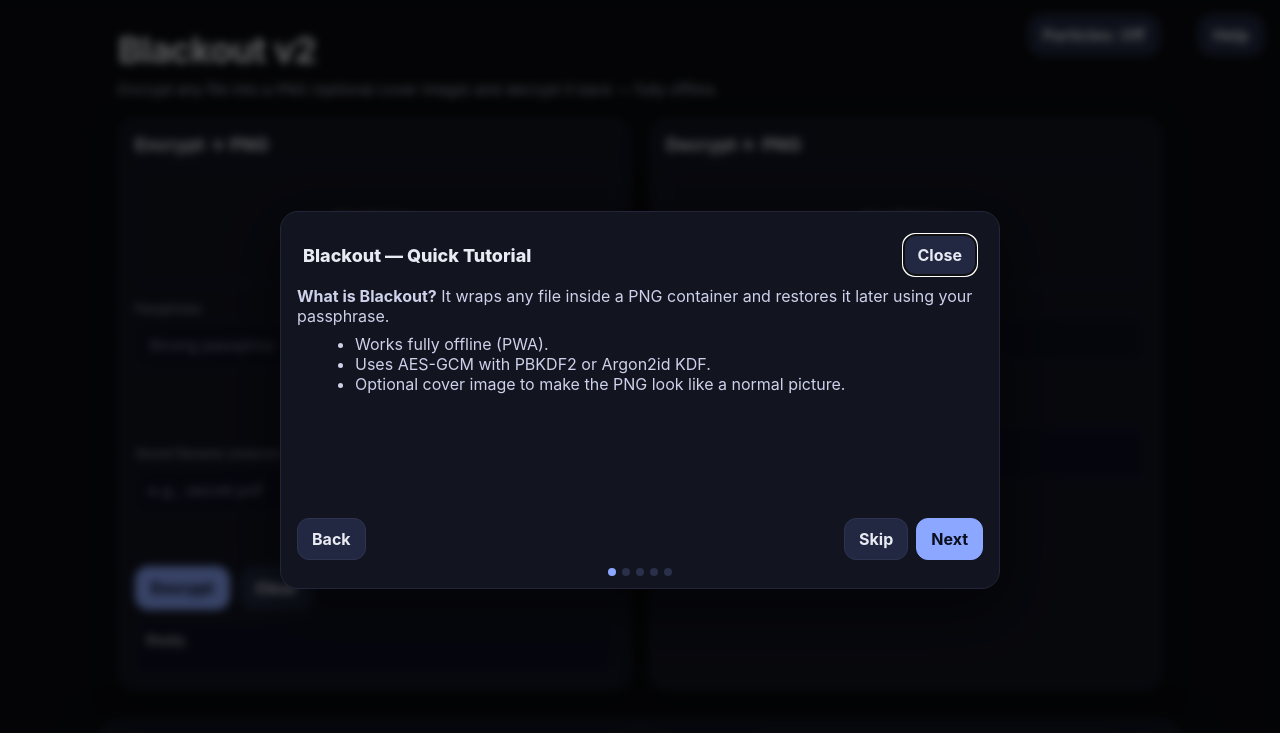
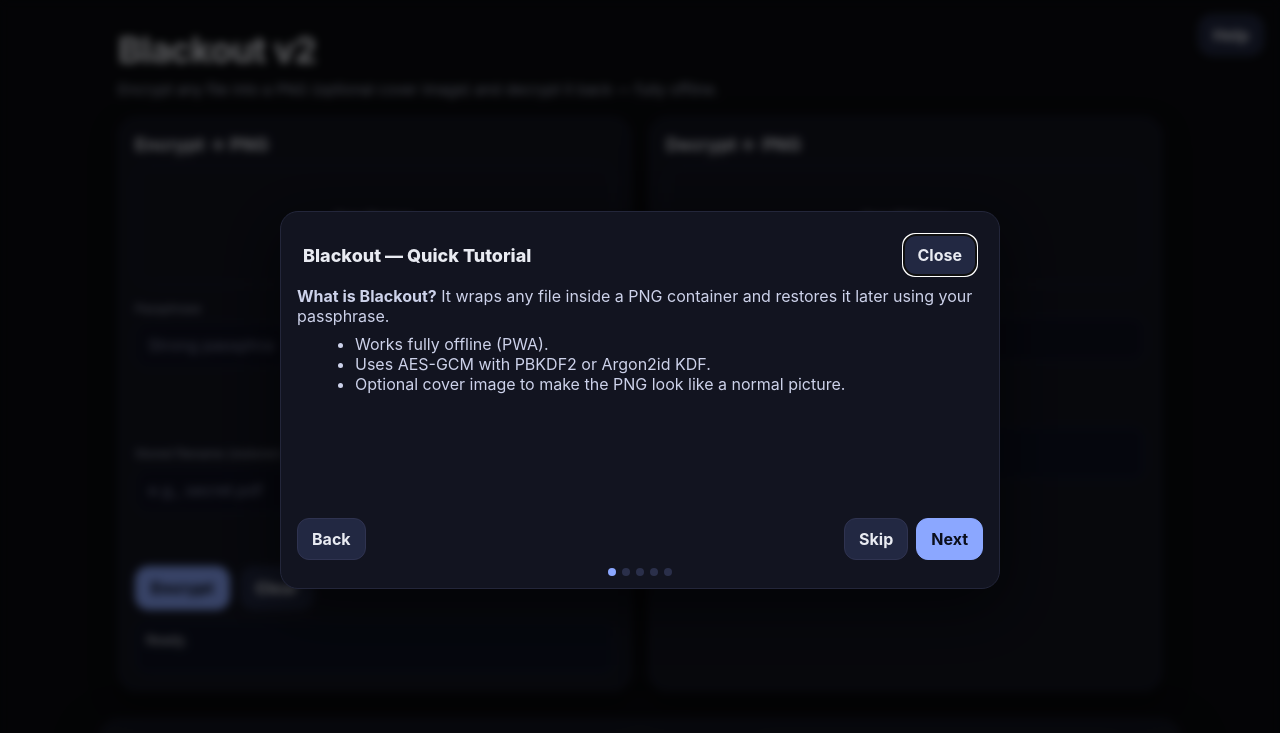
Before and after one commit to Hanserq/Blackout, a plain HTML site: page blackoutv1.9.2.html in a window 1280 px wide. Shown: the top 733 px of the page. Drawn offline with Linux system fonts and the light colour scheme; a script that the page names is missing.

Commit message:
Update blackoutv1.9.2.html

```diff
--- a/blackoutv1.9.2.html
+++ b/blackoutv1.9.2.html
@@ -76,13 +76,8 @@
   .cover-picker .upload-text{font-size:.9
   }
   /* Particles host */
-  #particles { position: fixed; inset: 0; z-index: 1; pointer-events: none; }
-  .particles-toggle{
-    position:fixed;top:14px;right:120px;z-index:60;
-    background:#222842;border:1px solid #2f3350;color:#e9ebf2;
-    border-radius:14px;padding:10px 14px;font-weight:700;cursor:pointer
-  }
-  .particles-toggle:hover{background:#2a2f4a}
+  #particles { position: fixed; inset: 0; z-index: 1; pointer-events: auto; }
+
   .help-btn{position:fixed;top:14px;right:16px;z-index:60;background:#222842;border:1px solid #2f3350;
     color:#e9ebf2;border-radius:14px;padding:10px 14px;font-weight:700;cursor:pointer}
   .help-btn:hover{background:#2a2f4a}
@@ -124,7 +119,6 @@
   .vtable{width:100%;border-collapse:separate;border-spacing:0 6px;font-size:14px}.vtable th{text-align:left;color:#a6acc3;font-weight:600}.vtable td{vertical-align:top}
   .hint{color:#a6acc3;font-size:12px}.warn{color:#f39c9c;font-size:12px}
 
-  #particles { position: fixed; inset: 0; z-index: 1; pointer-events: none; }
 </style>
 
 <script defer src="argon2.config.js"></script>
@@ -132,8 +126,7 @@
 </head>
 <body>
 
-<!-- Particles toggle + host -->
-<button id="particlesToggle" class="particles-toggle" type="button" aria-pressed="false">Particles: Off</button>
+<!-- Particles host -->
 <div id="particles" aria-hidden="true"></div>
 
 <!-- Help trigger -->
@@ -1076,6 +1069,8 @@ if(coverInput && coverPicker){
 </script>
 
 <!-- Particle background loader -->
+ <script src="particles.min.js" defer></script>
+
 <script src="particles-loader.js" defer></script>
 
 </body>
```
